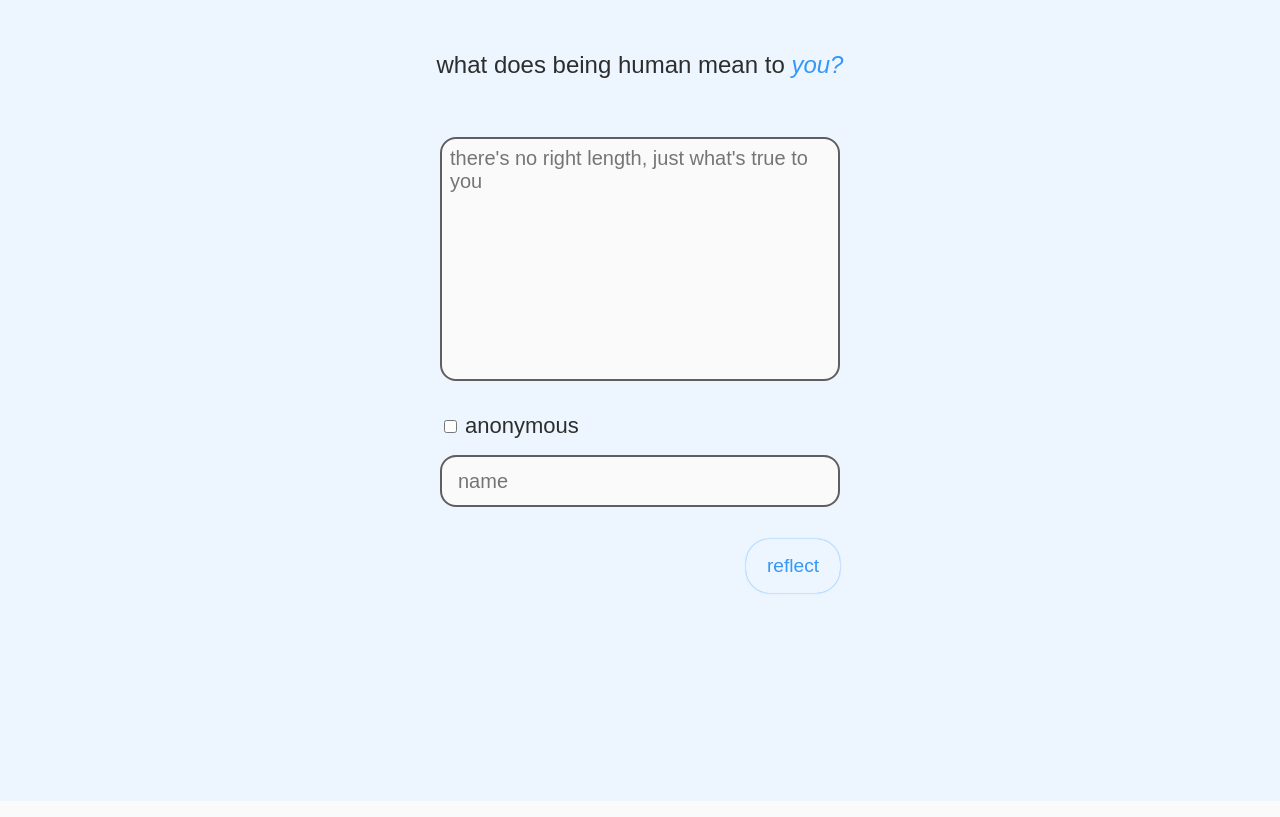
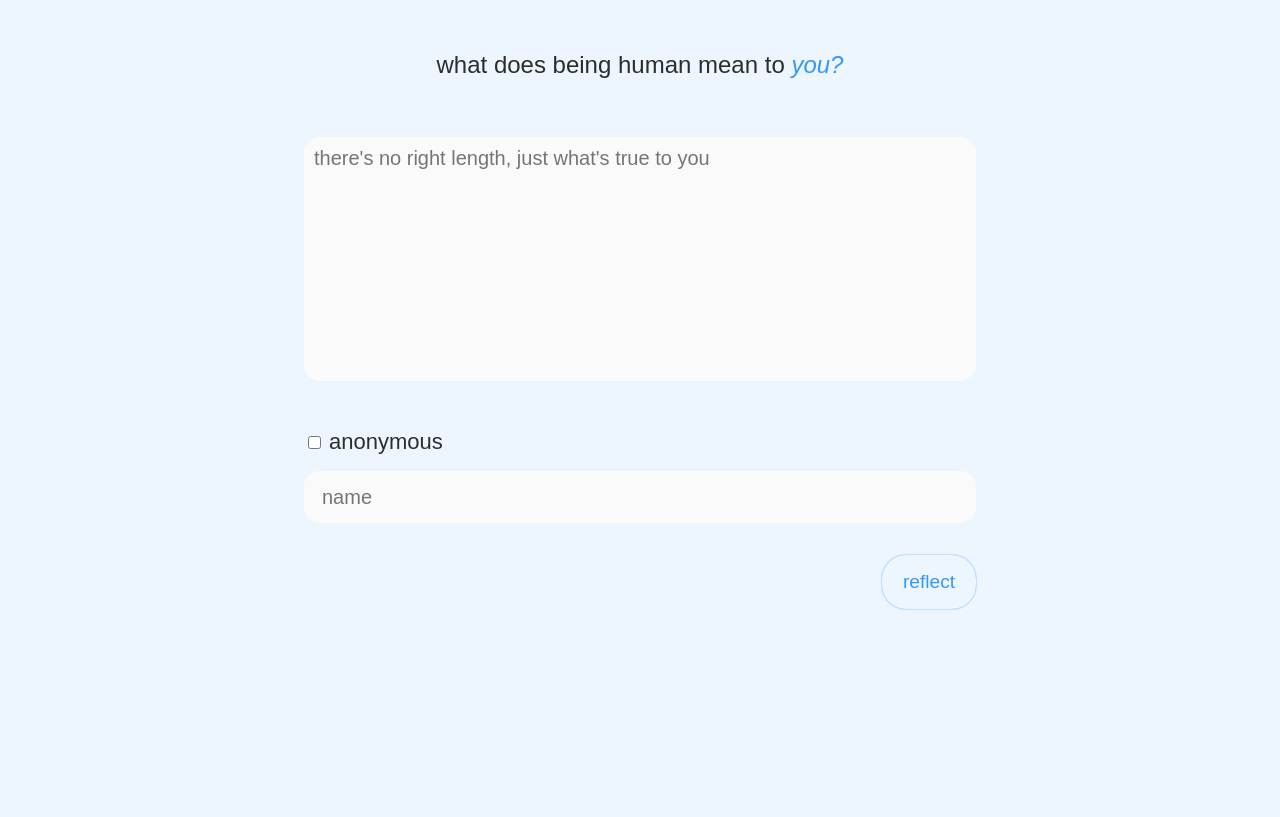
Before and after one commit to msecondi/Breathe-Client, a React (Vite) app: page / in a window 1280 px wide. Shown: the part 1320-2137 px from the top of the page. Built offline with nearby package versions, Linux system fonts and the light colour scheme; no server answers.

Commit message:
slightly adjusted width of reflection form, added a 'not found page

```diff
--- a/src/App.jsx
+++ b/src/App.jsx
@@ -1,8 +1,9 @@
 import "./styles/styles.scss"
 import { BrowserRouter, Routes, Route } from "react-router-dom"
+import Layout from "./pages/Layout/Layout.jsx"
 import Home from "./pages/Home/Home.jsx"
 import FireFeed from "./pages/FireFeed/FireFeed.jsx"
-import Layout from "./pages/Layout/Layout.jsx"
+import NotFound from "./pages/NotFound/NotFound.jsx"
 
 function App() {
 
@@ -13,7 +14,7 @@ function App() {
           <Route path="/" element={<Layout />}>
             <Route index element={<Home />}/>
             <Route path="/release" element={<FireFeed />}/>
-            {/* <Route path="*" element={<NoPageFound />}/> */}
+            <Route path="*" element={<NotFound />}/>
           </Route>
         </Routes>
       </BrowserRouter>
--- a/src/components/QuoteList/QuoteList.jsx
+++ b/src/components/QuoteList/QuoteList.jsx
@@ -34,7 +34,7 @@ const QuoteList = ({isActive, scrollToRef}) => {
                         quotes.map(quote => (
                             <Quote quote={quote} key={quote.id}/>
                         )) :
-                        <div>loading inspiration...</div>}
+                        <div id="loading">loading inspiration...</div>}
                 </section>
             </div>
         </>
--- a/src/components/QuoteList/QuoteList.scss
+++ b/src/components/QuoteList/QuoteList.scss
@@ -40,3 +40,19 @@
       opacity: 0;
     }
 }
+
+#loading {
+  display: flex;
+  justify-content: center;
+  width: 100%;
+  font-size: 1rem;
+  font-style: italic;
+  padding: 1rem;
+  @include tablet {
+    font-size: 1.5rem
+  }
+  @include desktop {
+    font-size: 2rem;
+    padding: 2rem;
+  }
+}
--- a/src/components/ReflectionForm/ReflectionForm.scss
+++ b/src/components/ReflectionForm/ReflectionForm.scss
@@ -9,7 +9,7 @@
     margin: 1rem;
     z-index: 1;
     @include tablet {
-        margin: 3rem 1.5rem 1.5rem;
+        margin: 2rem 1.5rem 1.5rem;
     }
     @include desktop {
         margin: 3rem 14rem;
@@ -30,7 +30,7 @@
         font-size: 1rem;
         padding: 0 1rem;
         margin-bottom: 1rem;
-        border: 2px solid $calm-semiblack;
+        border: 2px solid $calm-body;
         border-radius: 1rem;
         background-color: $calm-body;
         height: 3rem;
@@ -59,10 +59,13 @@
     &__container {
         display: flex;
         flex-direction: column;
-        width: 20rem;
+        width: 25rem;
         transition: all 2s ease;
         @include tablet {
-            width: 25rem;
+            width: 30rem;
+        }
+        @include desktop {
+            width: 42rem;
         }
     }
 
@@ -86,11 +89,11 @@
         padding: 0.5rem;
         height: 10rem;
         resize: none;
-        border: 2px solid $calm-semiblack;
+        border: 2px solid $calm-body;
         border-radius: 1rem;
         background-color: $calm-body;
         margin-bottom: 2rem;
-        transition: all 1s ease;
+        transition: all 2s ease;
         @include tablet {
             margin-bottom: 2rem;
             font-size: 1.15rem;
@@ -98,6 +101,7 @@
         }
         @include desktop {
             font-size: 1.25rem;
+            margin-bottom: 3rem;
         }
     }
     &__reflection:focus-visible {
@@ -106,6 +110,7 @@
     &__reflection:focus {
         border: 2px solid $calm-accent;
         background-color: white;
+        box-shadow: 0 0 1rem $calm-accent;
     }
     &__reflection--invalid {
         border: 2px solid red;
--- /dev/null
+++ b/src/pages/NotFound/NotFound.jsx
@@ -0,0 +1,15 @@
+import "./NotFound.scss"
+
+import { useLocation } from "react-router-dom";
+
+const NotFound = () => {
+    let currentPath = useLocation();
+    console.log(currentPath)
+    return (
+        <div className="not-found">
+            <div className="not-found__info">the path <span>"{currentPath.pathname}"</span> has yet to be paved</div>
+        </div>
+    )
+}
+
+export default NotFound;
--- /dev/null
+++ b/src/pages/NotFound/NotFound.scss
@@ -0,0 +1,24 @@
+@use "../../styles/partials/mixins" as *;
+@use "../../styles/partials/variables" as *;
+
+.not-found{
+    overflow: auto;
+    &__info {
+        text-align: center;
+        padding: 4rem;
+        font-size: 1rem;
+        line-height: normal;
+        @include tablet {
+            padding: 6rem 2rem;
+            font-size: 1.5rem;
+        }
+        @include desktop {
+            font-size: 2rem;
+        }
+    }
+
+    & span {
+        color: $calm-accent;
+        font-style: italic;
+    }
+}
```
Also changed, not shown: 1 other file (tests, documents, lock files or other folders).
